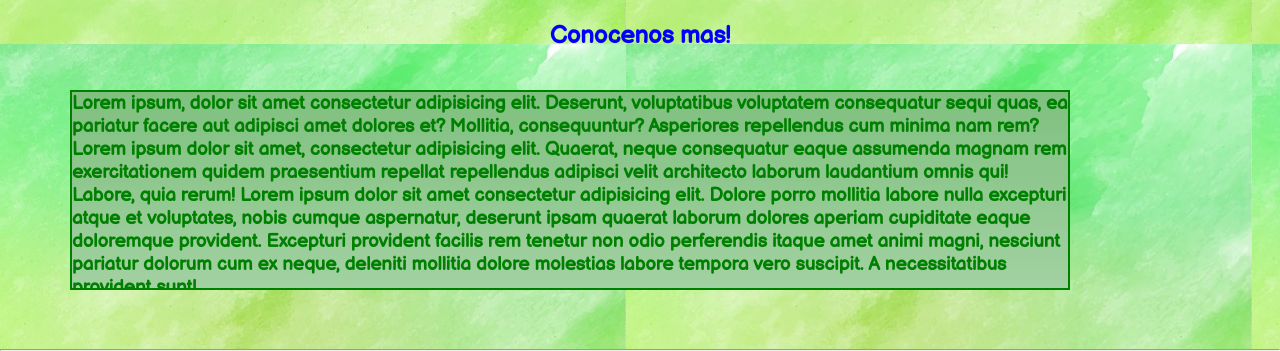
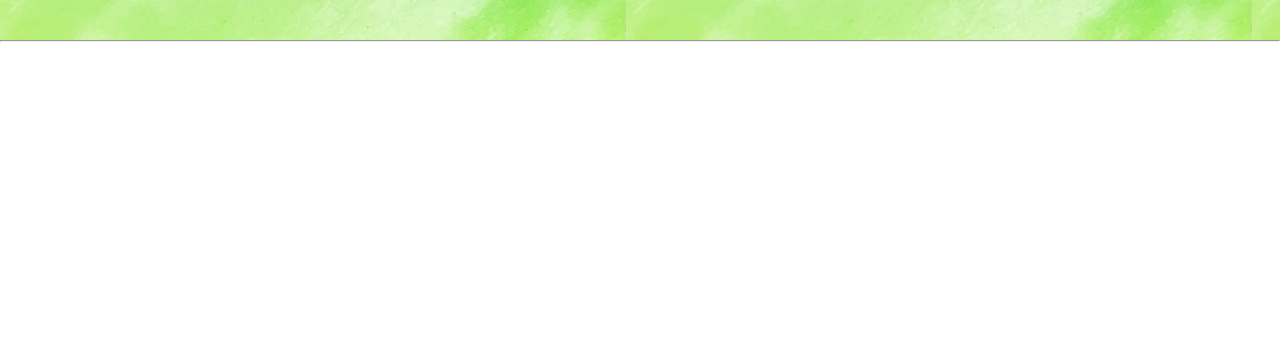
Before and after one commit to NikoRovere/Mi-primer-Ecommerce, a plain HTML site: page index.html in a window 1280 px wide. Shown: the part 894-1245 px from the top of the page. After the commit the page ends 936 px from the top, so only its background shows below. Drawn offline with Linux system fonts and the light colour scheme; files that its build step writes are made by us from their sources; files whose address does not match are found by name.

Commit message:
section borrado

```diff
--- a/index.html
+++ b/index.html
@@ -43,13 +43,7 @@
     </section>
     <br>
 
-    <section class="">
-        <h2>Conocenos mas!</h2>
-        <h3 class="textoSomos">Lorem ipsum, dolor sit amet consectetur adipisicing elit. Deserunt, voluptatibus voluptatem consequatur sequi quas, ea pariatur facere aut adipisci amet dolores et? Mollitia, consequuntur? Asperiores repellendus cum minima nam rem?
-        Lorem ipsum dolor sit amet, consectetur adipisicing elit. Quaerat, neque consequatur eaque assumenda magnam rem exercitationem quidem praesentium repellat repellendus adipisci velit architecto laborum laudantium omnis qui! Labore, quia rerum!
-        Lorem ipsum dolor sit amet consectetur adipisicing elit. Dolore porro mollitia labore nulla excepturi atque et voluptates, nobis cumque aspernatur, deserunt ipsam quaerat laborum dolores aperiam cupiditate eaque doloremque provident.
-        Excepturi provident facilis rem tenetur non odio perferendis itaque amet animi magni, nesciunt pariatur dolorum cum ex neque, deleniti mollitia dolore molestias labore tempora vero suscipit. A necessitatibus provident sunt!</h3>
-    </section>
+
     <br><hr>
 
 
```
